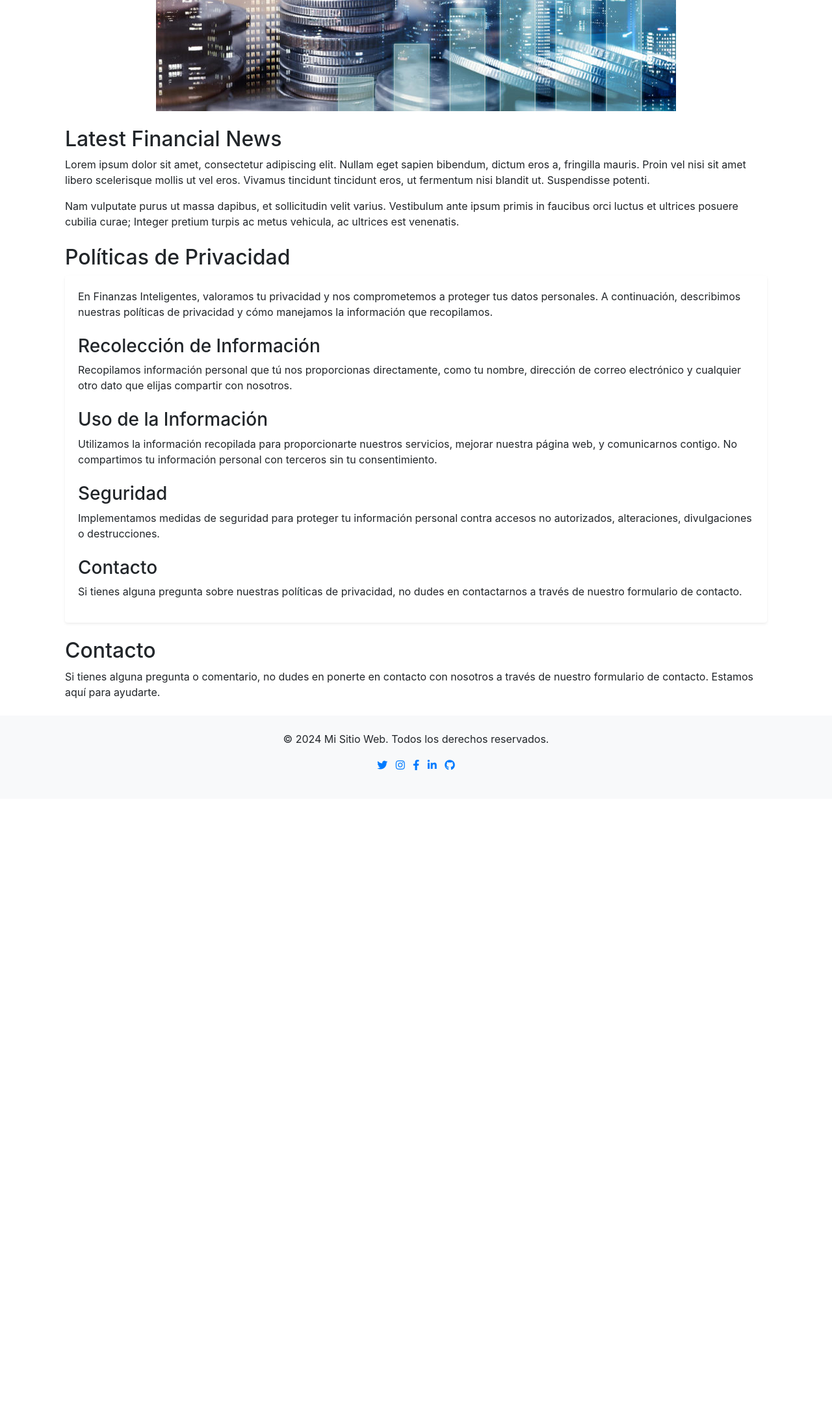
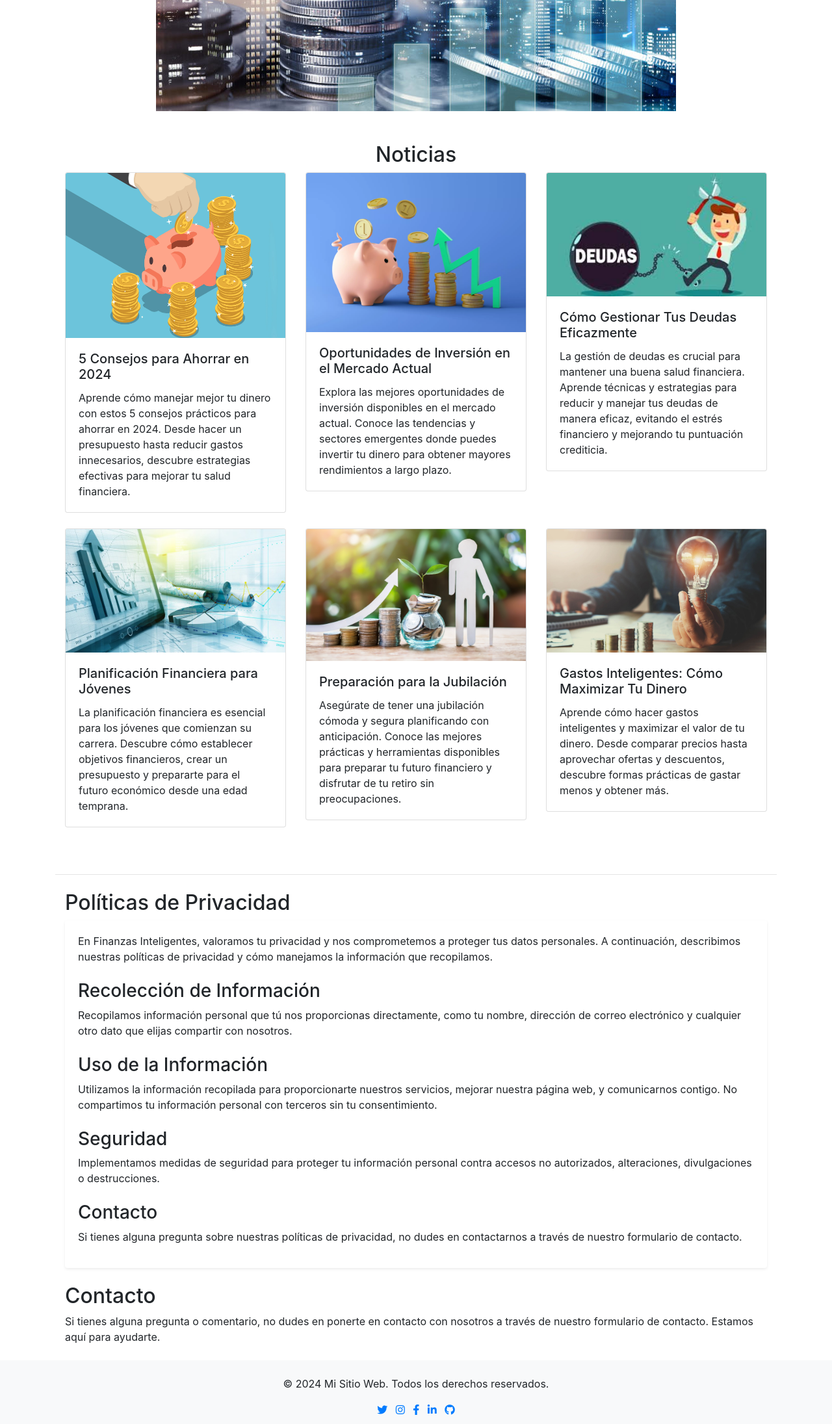
Before and after one commit to odalmer/finanzasInteligentes, a Django app: template my_tennis_club/members/templates/index.html in a window 1280 px wide. Shown: the part 341-2532 px from the top of the page at 65% size. Before the commit the page ends 1526 px from the top, so only its background shows below. Run offline with Django 5.2, Linux system fonts and the light colour scheme; the template is opened without the code that fills it, so the values that code supplies are empty; some libraries are stand-ins or nearby versions.

Commit message:
seccion_noticias

```diff
--- a/my_tennis_club/members/templates/index.html
+++ b/my_tennis_club/members/templates/index.html
@@ -29,12 +29,66 @@
     </div>
 
     <!-- Latest Financial News -->
-    <section id="news" class="container my-4">
-        <h2>Latest Financial News</h2>
-        <p>Lorem ipsum dolor sit amet, consectetur adipiscing elit. Nullam eget sapien bibendum, dictum eros a, fringilla mauris. Proin vel nisi sit amet libero scelerisque mollis ut vel eros. Vivamus tincidunt tincidunt eros, ut fermentum nisi blandit ut. Suspendisse potenti.</p>
-        <p>Nam vulputate purus ut massa dapibus, et sollicitudin velit varius. Vestibulum ante ipsum primis in faucibus orci luctus et ultrices posuere cubilia curae; Integer pretium turpis ac metus vehicula, ac ultrices est venenatis.</p>
+    <section id="news" class="container my-5">
+        <h2 class="text-center">Noticias</h2>
+        <div class="row">
+            <div class="col-md-4">
+                <div class="card mb-4">
+                    <img src="{% static 'images/AHORRAR.webp' %}" class="card-img-top" alt="Noticia 1">
+                    <div class="card-body">
+                        <h5 class="card-title">5 Consejos para Ahorrar en 2024</h5>
+                        <p class="card-text">Aprende cómo manejar mejor tu dinero con estos 5 consejos prácticos para ahorrar en 2024. Desde hacer un presupuesto hasta reducir gastos innecesarios, descubre estrategias efectivas para mejorar tu salud financiera.</p>
+                    </div>
+                </div>
+            </div>
+            <div class="col-md-4">
+                <div class="card mb-4">
+                    <img src="{% static 'images/inversion.webp' %}" class="card-img-top" alt="Noticia 2">
+                    <div class="card-body">
+                        <h5 class="card-title">Oportunidades de Inversión en el Mercado Actual</h5>
+                        <p class="card-text">Explora las mejores oportunidades de inversión disponibles en el mercado actual. Conoce las tendencias y sectores emergentes donde puedes invertir tu dinero para obtener mayores rendimientos a largo plazo.</p>
+                    </div>
+                </div>
+            </div>
+            <div class="col-md-4">
+                <div class="card mb-4">
+                    <img src="{% static 'images/deuda.jpg' %}" class="card-img-top" alt="Noticia 3">
+                    <div class="card-body">
+                        <h5 class="card-title">Cómo Gestionar Tus Deudas Eficazmente</h5>
+                        <p class="card-text">La gestión de deudas es crucial para mantener una buena salud financiera. Aprende técnicas y estrategias para reducir y manejar tus deudas de manera eficaz, evitando el estrés financiero y mejorando tu puntuación crediticia.</p>
+                    </div>
+                </div>
+            </div>
+            <div class="col-md-4">
+                <div class="card mb-4">
+                    <img src="{% static 'images/planificacion.jpg' %}" class="card-img-top" alt="Noticia 4">
+                    <div class="card-body">
+                        <h5 class="card-title">Planificación Financiera para Jóvenes</h5>
+                        <p class="card-text">La planificación financiera es esencial para los jóvenes que comienzan su carrera. Descubre cómo establecer objetivos financieros, crear un presupuesto y prepararte para el futuro económico desde una edad temprana.</p>
+                    </div>
+                </div>
+            </div>
+            <div class="col-md-4">
+                <div class="card mb-4">
+                    <img src="{% static 'images/jubilacion.jpg' %}" class="card-img-top" alt="Noticia 5">
+                    <div class="card-body">
+                        <h5 class="card-title">Preparación para la Jubilación</h5>
+                        <p class="card-text">Asegúrate de tener una jubilación cómoda y segura planificando con anticipación. Conoce las mejores prácticas y herramientas disponibles para preparar tu futuro financiero y disfrutar de tu retiro sin preocupaciones.</p>
+                    </div>
+                </div>
+            </div>
+            <div class="col-md-4">
+                <div class="card mb-4">
+                    <img src="{% static 'images/ahorro_inteligente.jpg' %}" class="card-img-top" alt="Noticia 6">
+                    <div class="card-body">
+                        <h5 class="card-title">Gastos Inteligentes: Cómo Maximizar Tu Dinero</h5>
+                        <p class="card-text">Aprende cómo hacer gastos inteligentes y maximizar el valor de tu dinero. Desde comparar precios hasta aprovechar ofertas y descuentos, descubre formas prácticas de gastar menos y obtener más.</p>
+                    </div>
+                </div>
+            </div>
+        </div>
     </section>
-
+    <hr>
     <!-- Privacy Policy -->
     <section id="privacy-policy" class="container my-4">
         <h2>Políticas de Privacidad</h2>
```
Also changed, not shown: my_tennis_club/members/static/images/AHORRAR.webp (added), my_tennis_club/members/static/images/ahorro_inteligente.jpg (added), my_tennis_club/members/static/images/deuda.jpg (added), my_tennis_club/members/static/images/inversion.webp (added), my_tennis_club/members/static/images/jubilacion.jpg (added), my_tennis_club/members/static/images/planificacion.jpg (added).
